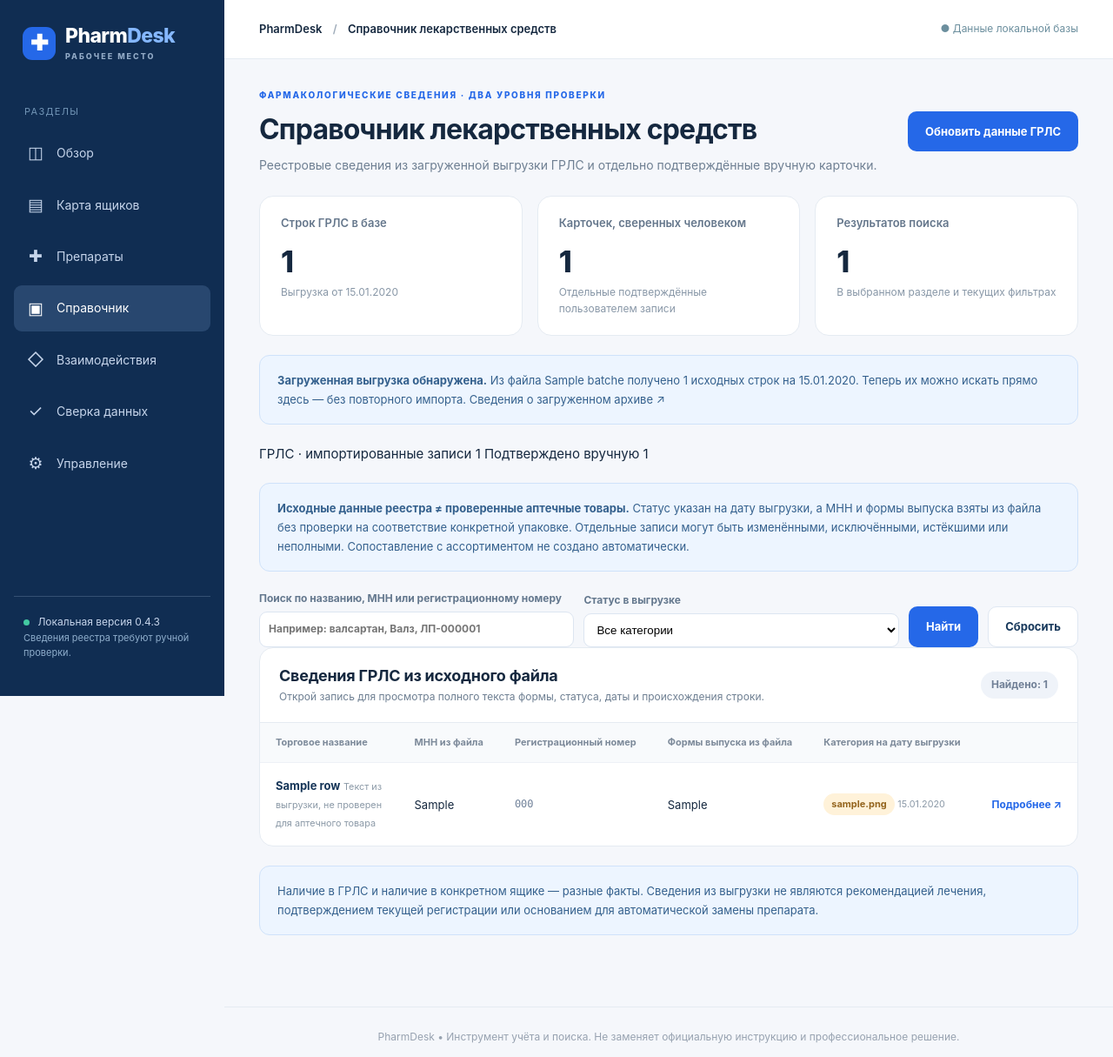
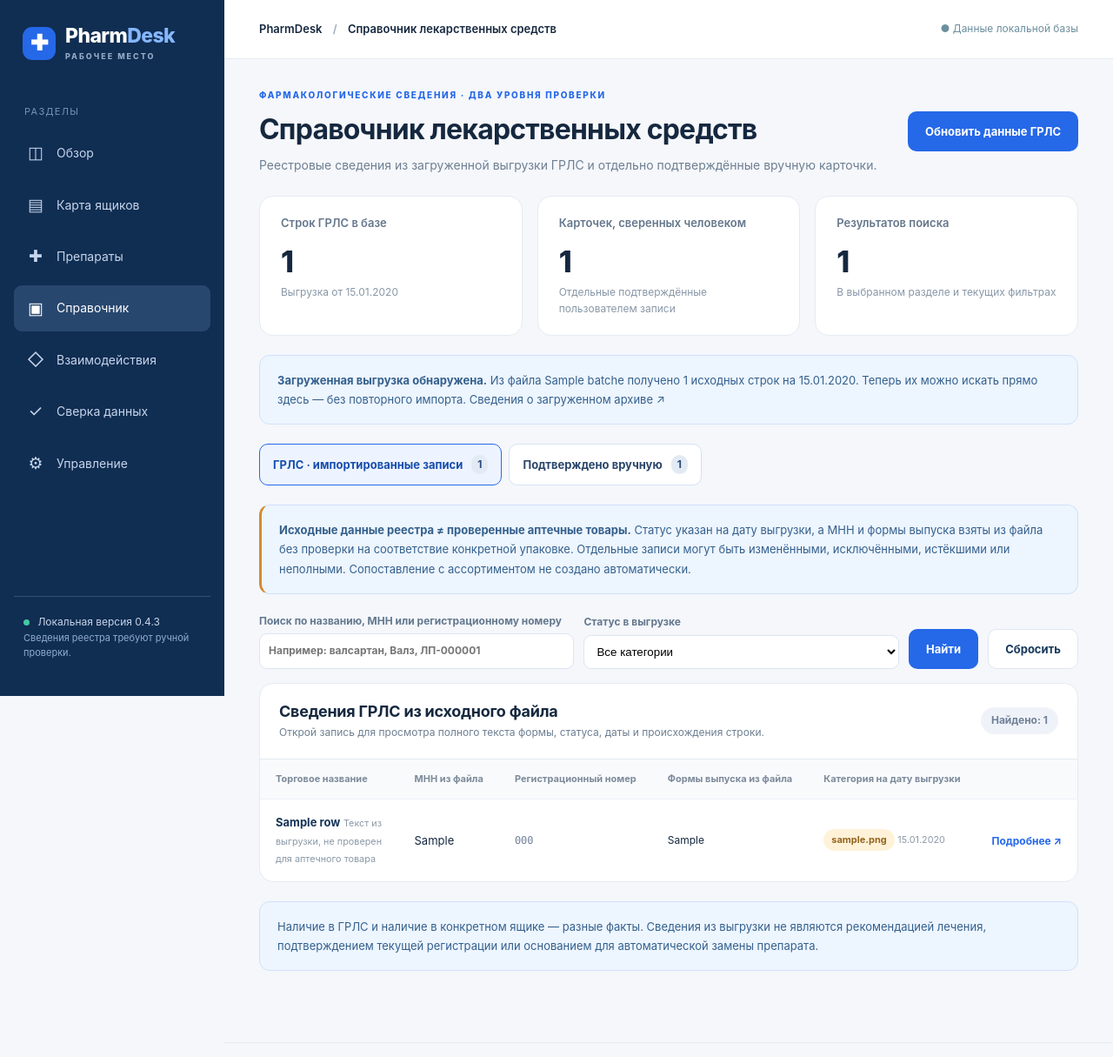
Before and after one commit to BogdanMaslyuk/PharmDesk, a FastAPI app: page /catalog in a window 1280 px wide. Shown: the top 1215 px of the page at 87% size. Run offline with FastAPI, Linux system fonts and the light colour scheme; tables that the repository leaves empty hold one stand-in row (values such as "Sample post").

Commit message:
PharmDesk v0.4.3: visibly integrate GRLS source counts, fix version label and diagnostics

```diff
--- a/app/static/style.css
+++ b/app/static/style.css
@@ -111,3 +111,18 @@ h1,h2,p{margin-top:0}h1{font-size:32px;line-height:1.2;letter-spacing:-.8px;marg
 .grls-confirm{display:flex;flex-wrap:wrap;align-items:flex-end;gap:12px}
 .grls-confirm .form-field{flex:1;min-width:220px}
 @media(max-width:720px){.grls-confirm{flex-direction:column;align-items:stretch}}
+
+/* v0.4.3: show imported sources in the main reference catalog without implying verification */
+.catalog-tabs{display:flex;flex-wrap:wrap;gap:8px;margin:14px 0 16px}
+.catalog-tab{display:flex;align-items:center;gap:10px;padding:12px 15px;border:1px solid #d5e2f2;border-radius:10px;background:#fff;font-size:13px;font-weight:700;color:#2a466a}
+.catalog-tab.active{border-color:var(--blue);background:#edf4ff;color:#174eac}
+.catalog-tab:hover{border-color:#91b7ea}
+.catalog-tab-count{font-size:12px;padding:2px 7px;border-radius:100px;background:#e3eaf4;color:#264c7b}
+.catalog-source-warning{border-left:3px solid #d38c30}
+.catalog-search-filters{margin:12px 0 16px}
+.catalog-search-filters label:first-child{flex:2;min-width:240px}
+.catalog-forms-preview{white-space:normal;max-width:350px;max-height:90px;overflow:hidden;word-break:break-word;font-size:12px;line-height:1.5}
+.catalog-home-panel{margin-bottom:20px}
+.catalog-home-summary{display:flex;flex-wrap:wrap;gap:36px;margin-bottom:10px}
+.catalog-home-summary>div{min-width:180px;flex:1}
+.catalog-home-number{display:block;font-size:30px;font-weight:800;line-height:1.2;margin:5px 0;color:#215b99}
```
